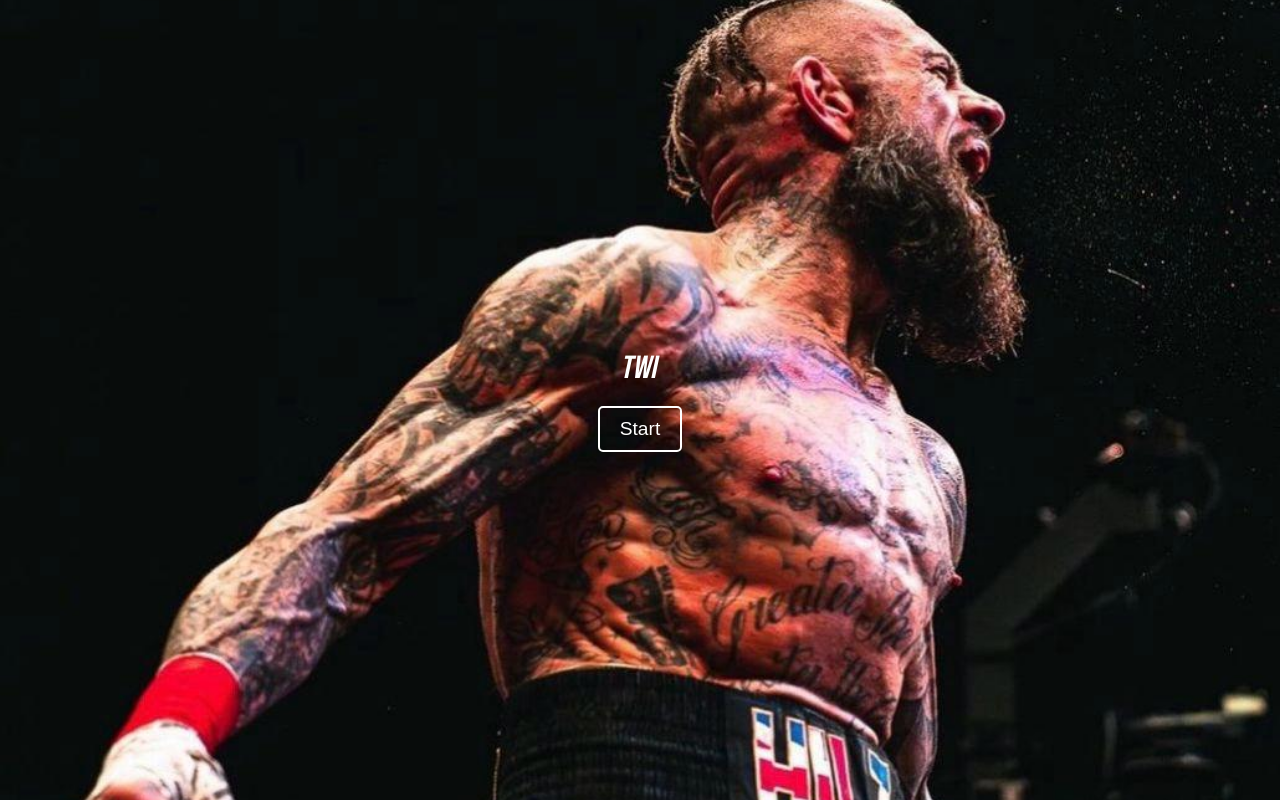
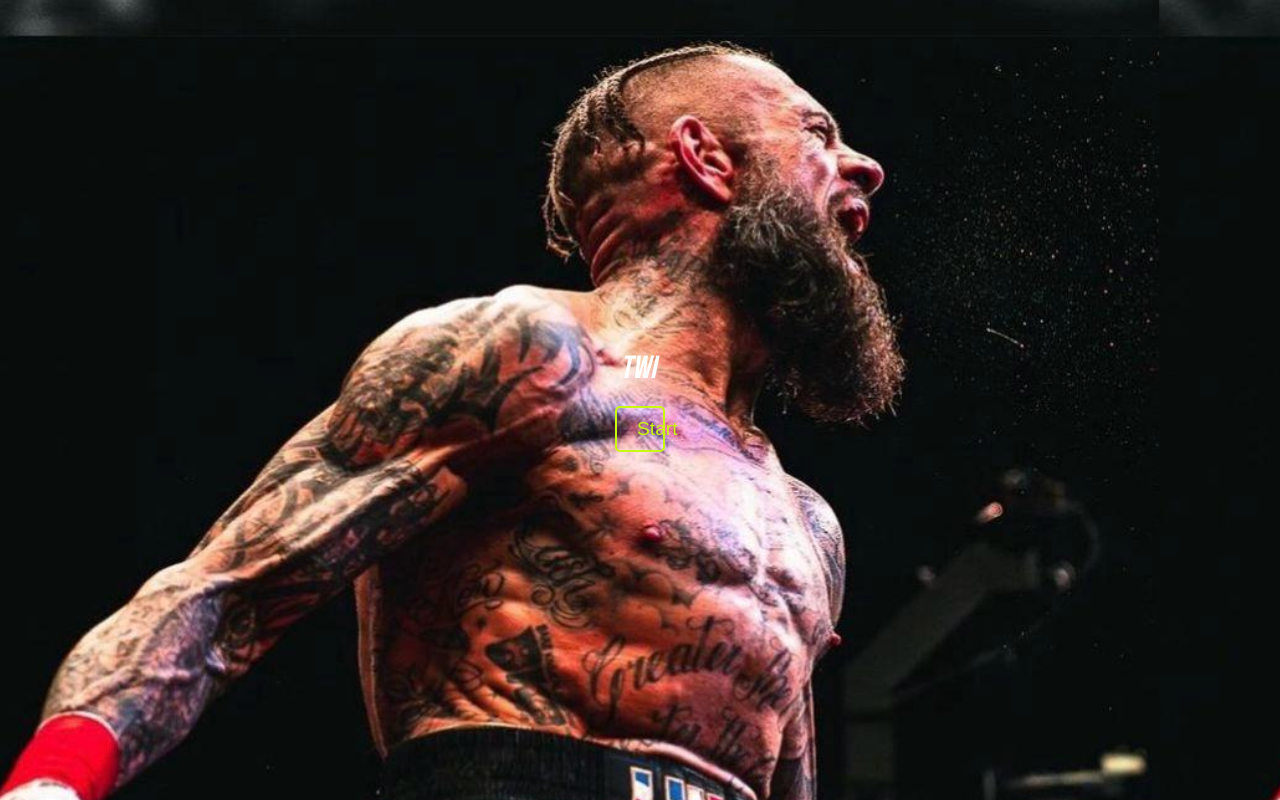
Before and after one commit to norrinRadd8/TWI_APP, a React (Create React App) app: page / in a window 1280 px wide. Built offline with nearby package versions, Linux system fonts and the light colour scheme.

Commit message:
Button styling added and background image repositioned

```diff
--- a/src/index.css
+++ b/src/index.css
@@ -49,7 +49,7 @@
 .start-container {
   background-image: url('../public/images/bg-1.jpg');
   background-size: cover;
-  background-position: center;
+  background-position: -1401px 1%;
   width: 100vw;
   height: 100vh;
   display: flex;
@@ -65,11 +65,12 @@
 }
 
 .start-button {
+  width: 50px;
   padding: 10px 20px;
   font-size: 1.2rem;
   background-color: transparent;
-  border: 2px solid #fff;
-  color: #fff;
+  border: 2px solid var(--green);
+  color: var(--green);
   border-radius: 5px;
   cursor: pointer;
 }
```
